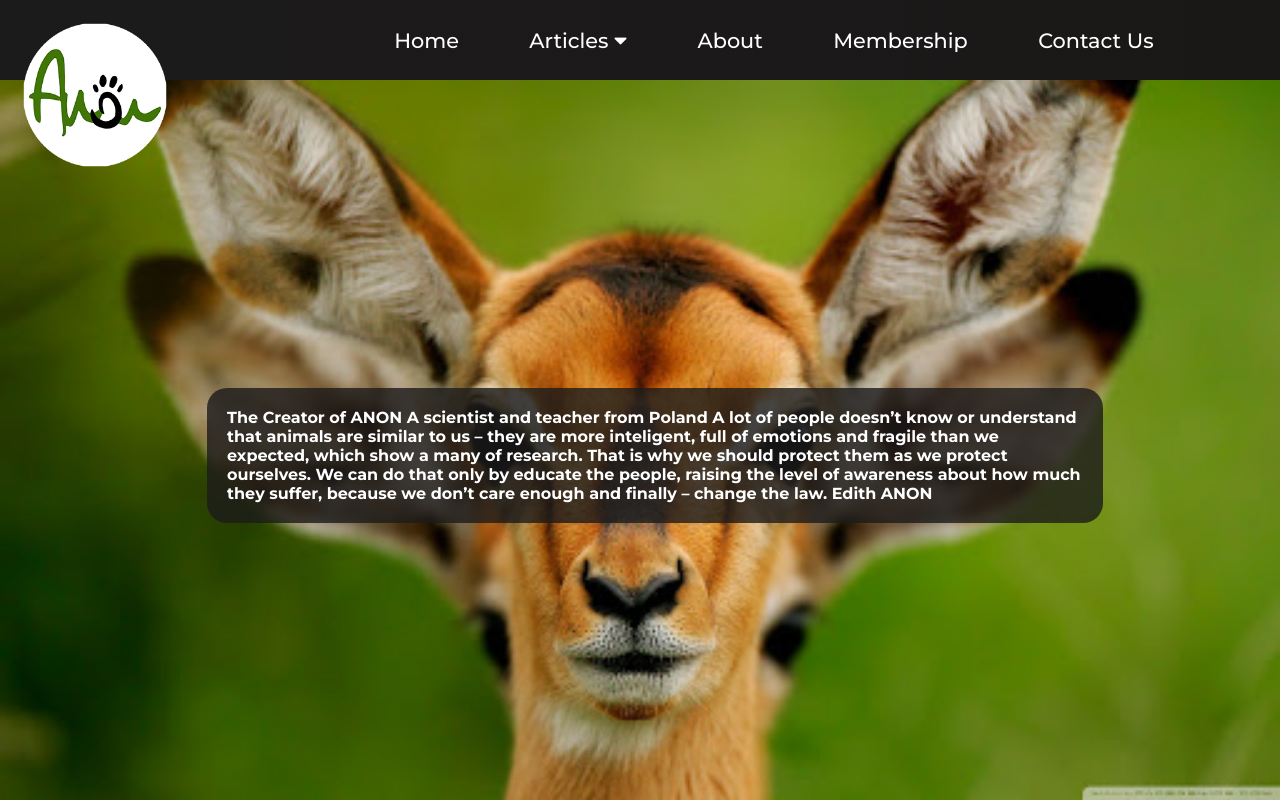
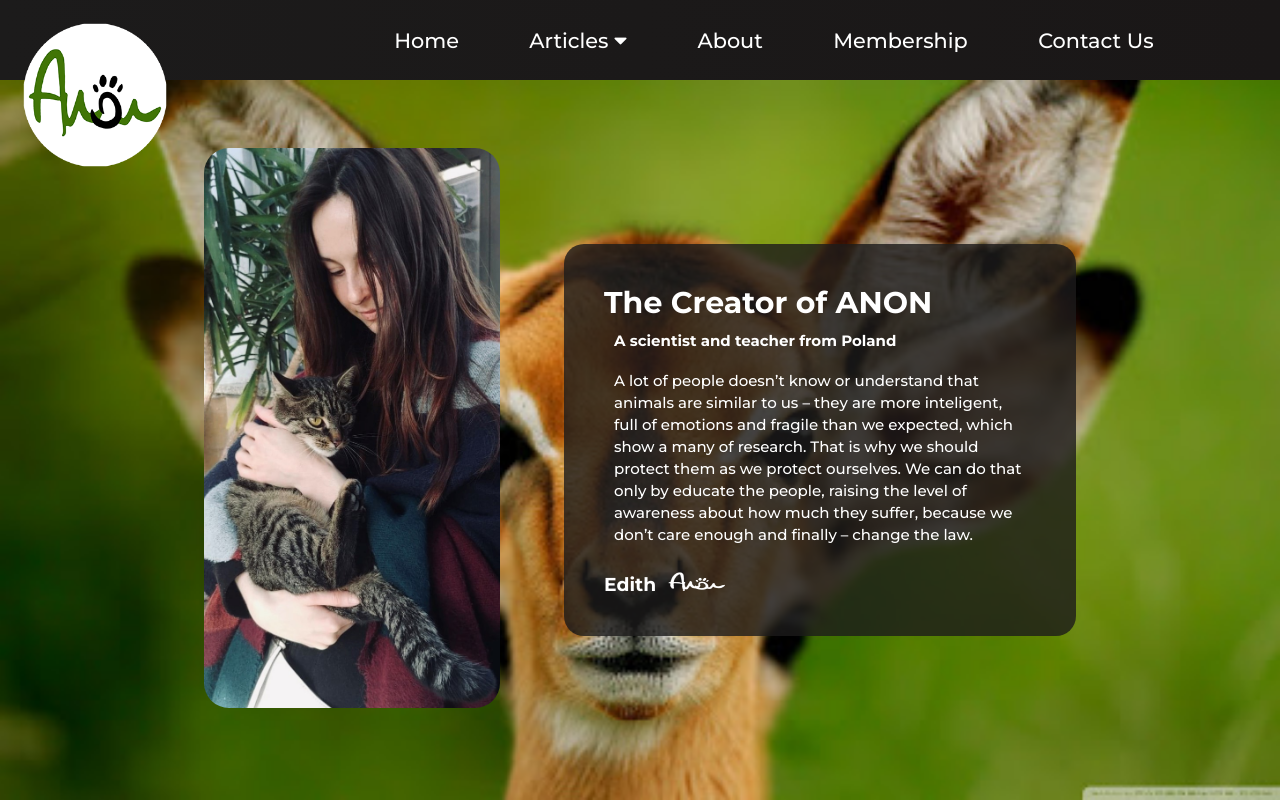
Before and after one commit to Fremen1990/ANON, a React (Create React App) app: page /about in a window 1280 px wide. Built offline with nearby package versions, Linux system fonts and the light colour scheme.

Commit message:
About page finish

```diff
--- a/src/App.css
+++ b/src/App.css
@@ -84,14 +84,49 @@
   color: #fff;
   font-size: 100px;
 }
+.about__fotoContainer__creatorFoto {
+  height: 70vh;
+  border-radius: 25px;
+  margin-right: 5vw;
+  animation-name: start;
+  animation-duration: 1.5s;
+}
 
 .about__creator {
-  max-width: 70vw;
+  max-width: 40vw;
   font-size: 16px;
-  margin: 30px 0 0 30px;
+  margin: 0;
   background-color: rgba(28, 27, 27, 0.8);
   border-radius: 20px;
-  padding: 20px;
+  padding: 40px;
+  animation-name: start;
+  animation-duration: 2s;
+}
+
+.about__creator h1 {
+  font-size: 30px;
+}
+
+.about__creator h4 {
+  font-size: 15px;
+  padding: 10px;
+}
+
+.about__creator article {
+  font-size: 15px;
+  padding: 10px;
+  line-height: 22px;
+}
+
+.about__creator h3 {
+  margin-top: 15px;
+}
+
+.about__creator__sign {
+  margin: 0 0 0 10px;
+  padding: 0;
+  height: 20px;
+  width: 60px;
 }
 
 .membership {
--- a/src/components/pages/About.js
+++ b/src/components/pages/About.js
@@ -1,20 +1,37 @@
 import React from "react";
 import "../../App.css";
+import sign from "../../assets/ANON _ Edyta LOGO white small sign.png";
+import creatorFoto from "../../assets/about-foto.jpg";
 
 export default function About() {
   return (
     <>
-      <h1 className="about">
+      <section className="about">
+        <aside className="about__fotoContainer">
+          <img
+            className="about__fotoContainer__creatorFoto"
+            src={creatorFoto}
+            alt="Edith ANON"
+          />
+        </aside>
+
         <article className="about__creator">
-          The Creator of ANON A scientist and teacher from Poland A lot of
-          people doesn’t know or understand that animals are similar to us –
-          they are more inteligent, full of emotions and fragile than we
-          expected, which show a many of research. That is why we should protect
-          them as we protect ourselves. We can do that only by educate the
-          people, raising the level of awareness about how much they suffer,
-          because we don’t care enough and finally – change the law. Edith ANON
+          <h1>The Creator of ANON</h1>
+          <h4>A scientist and teacher from Poland</h4>
+          <article>
+            A lot of people doesn’t know or understand that animals are similar
+            to us – they are more inteligent, full of emotions and fragile than
+            we expected, which show a many of research. That is why we should
+            protect them as we protect ourselves. We can do that only by educate
+            the people, raising the level of awareness about how much they
+            suffer, because we don’t care enough and finally – change the law.
+          </article>
+          <h3>
+            Edith
+            <img className="about__creator__sign" src={sign} alt="ANON" />
+          </h3>
         </article>
-      </h1>
+      </section>
     </>
   );
 }
```
Also changed, not shown: src/assets/ANON _ Edyta LOGO white small sign.png (added).
